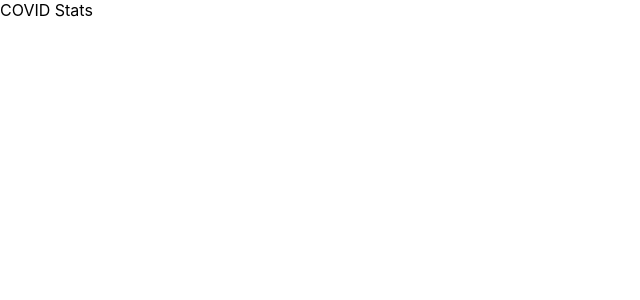
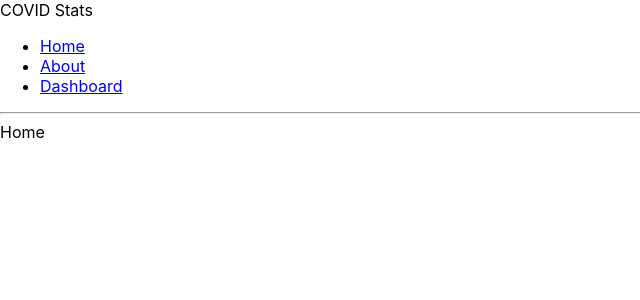
Before and after one commit to dyefim/covid-stats, a React (Create React App) app: page / in a window 1280 px wide. Shown: the top 300 px of the page, without its empty margins (0-640 px from the left). Built offline with nearby package versions, Linux system fonts and the light colour scheme.

Commit message:
add react router

```diff
--- a/package.json
+++ b/package.json
@@ -10,8 +10,10 @@
     "@types/node": "^12.20.16",
     "@types/react": "^17.0.14",
     "@types/react-dom": "^17.0.9",
+    "@types/react-router-dom": "^5.1.8",
     "react": "^17.0.2",
     "react-dom": "^17.0.2",
+    "react-router-dom": "^5.2.0",
     "react-scripts": "4.0.3",
     "typescript": "^4.3.5",
     "web-vitals": "^1.1.2"
--- a/src/App.tsx
+++ b/src/App.tsx
@@ -1,9 +1,39 @@
 import React from 'react';
+import { BrowserRouter as Router, Switch, Route, Link } from 'react-router-dom';
 
 function App() {
   return (
     <div className="App">
       <header className="App-header">СOVID Stats</header>
+      <Router>
+        <div>
+          <ul>
+            <li>
+              <Link to="/">Home</Link>
+            </li>
+            <li>
+              <Link to="/about">About</Link>
+            </li>
+            <li>
+              <Link to="/dashboard">Dashboard</Link>
+            </li>
+          </ul>
+
+          <hr />
+
+          <Switch>
+            <Route exact path="/">
+              <div>Home</div>
+            </Route>
+            <Route path="/about">
+              <div>About</div>
+            </Route>
+            <Route path="/dashboard">
+              <div>Dashboard</div>
+            </Route>
+          </Switch>
+        </div>
+      </Router>
     </div>
   );
 }
```
Also changed, not shown: 1 other file (tests, documents, lock files or other folders).
